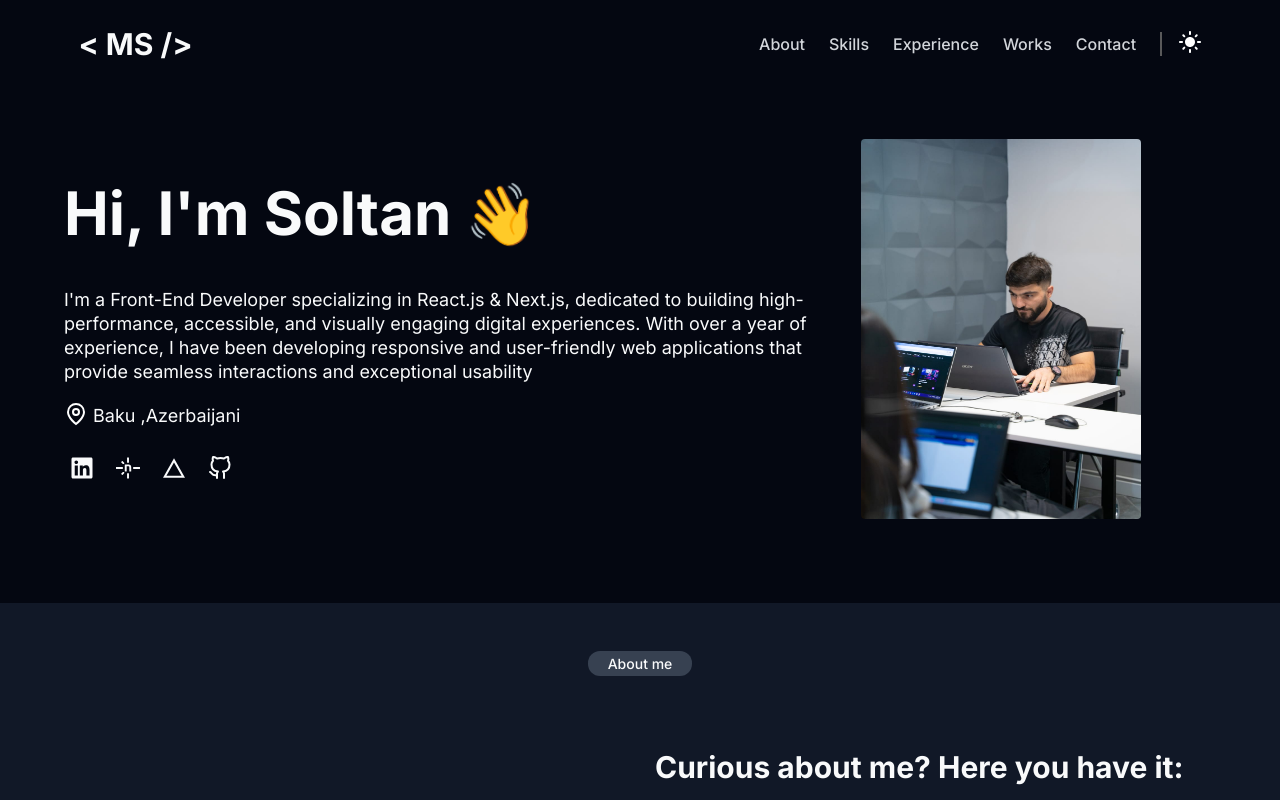
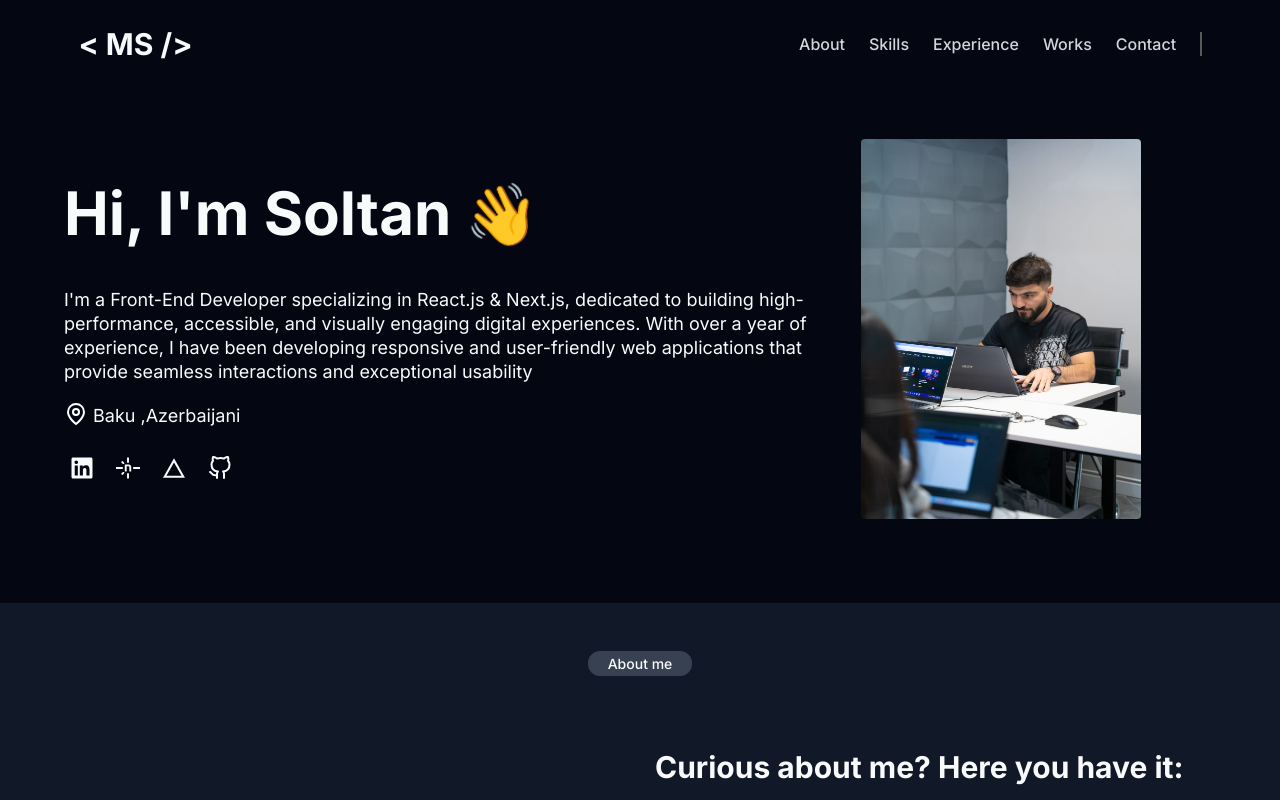
Before and after one commit to MahmudovSoltan/myPortfolio, a React (Vite) app: page / in a window 1280 px wide. Shown: the top 800 px of the page. Built offline with nearby package versions, Linux system fonts and the light colour scheme.

Commit message:
fix: comment out Mode component in Header for cleaner layout

```diff
--- a/src/components/leyout/header/Header.jsx
+++ b/src/components/leyout/header/Header.jsx
@@ -34,7 +34,7 @@ const Header = ({ setShowMenu, showMenu }) => {
           </div>
           <div className="header_left">
             <Navbar />
-            <Mode />
+            {/* <Mode /> */}
           </div>
           <div className="hamburger_menu">
             <div onClick={() => setShowMenu(true)}>
```
